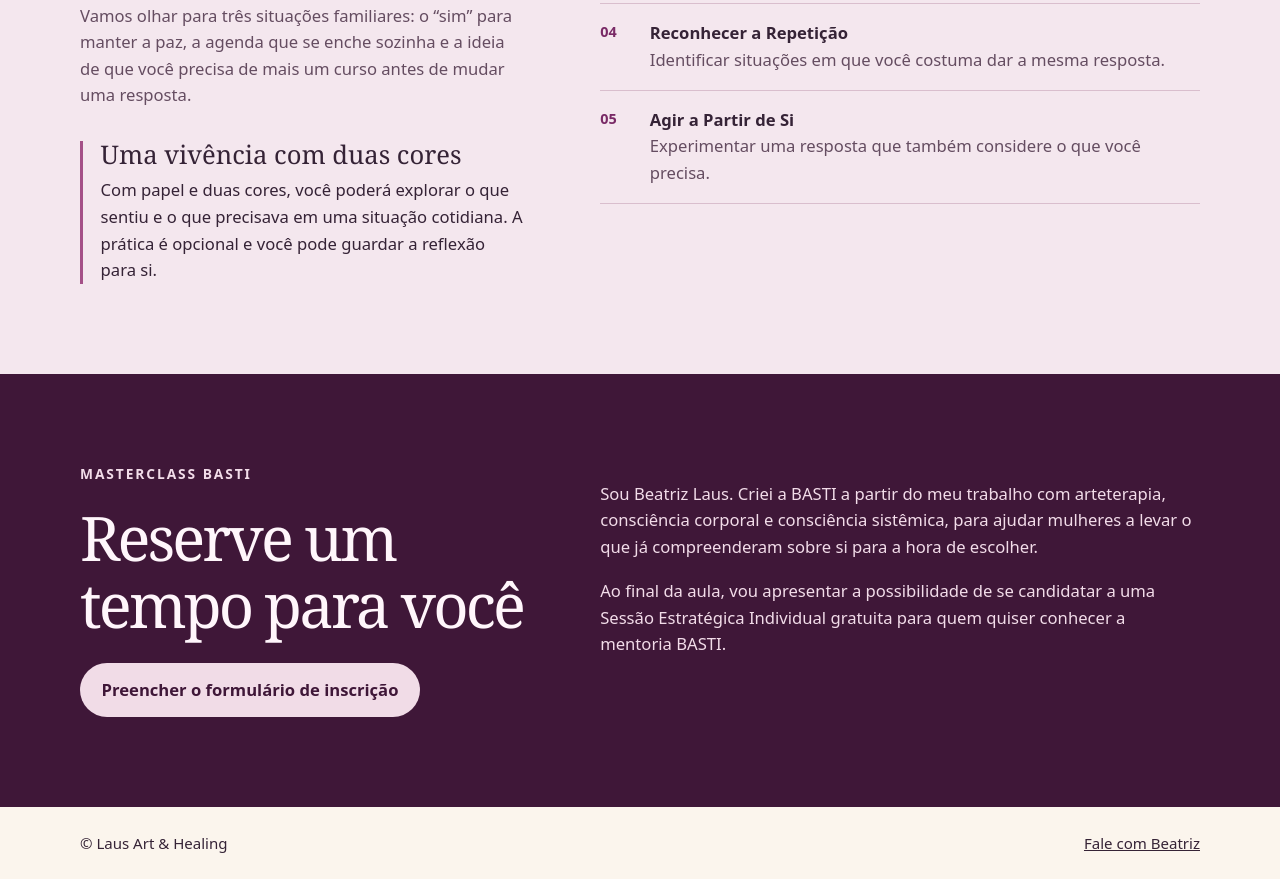
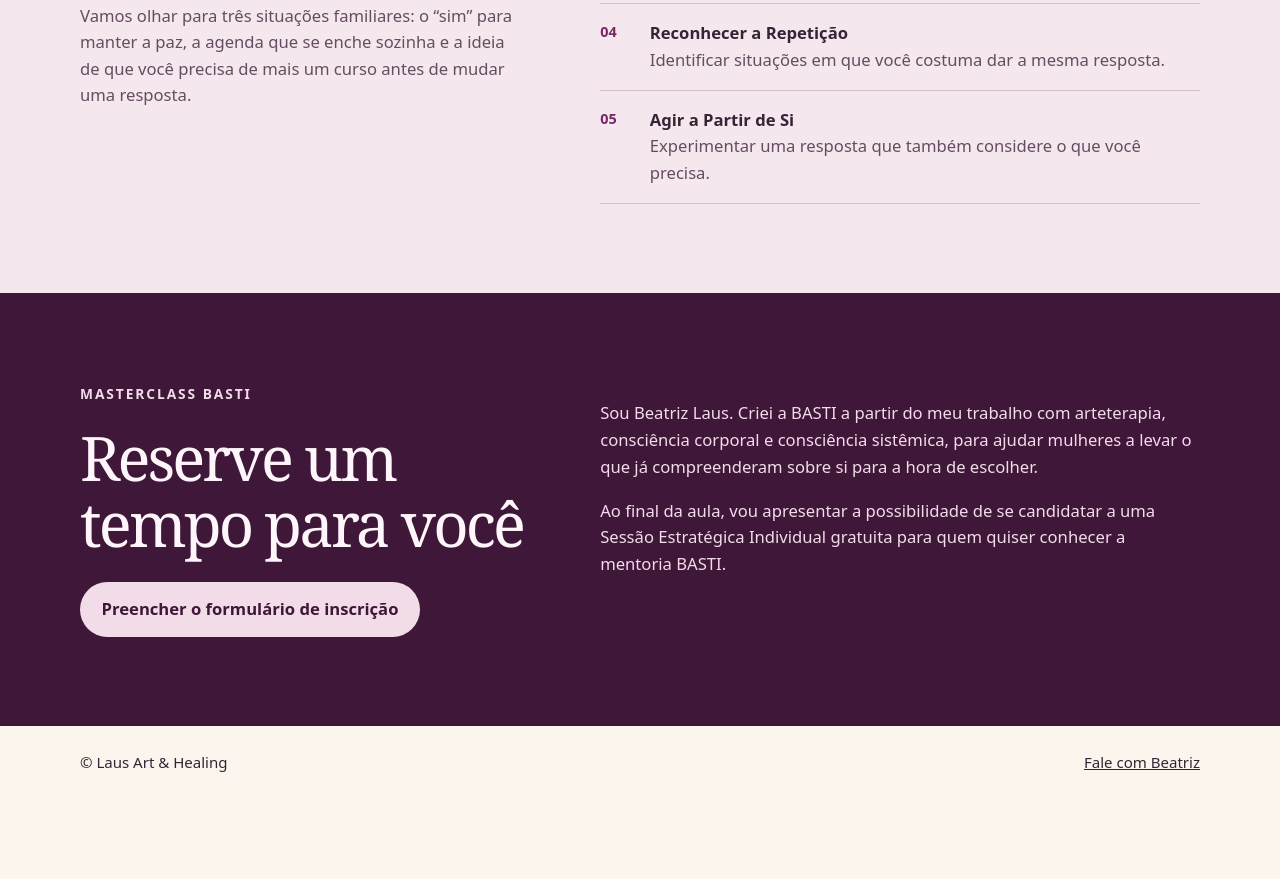
Before and after one commit to UE-marcovanwinnendael/Masterclass_Basti, a plain HTML site: page index.html in a window 1280 px wide. Shown: the part 1854-2733 px from the top of the page. After the commit the page ends 2652 px from the top, so only its background shows below. Drawn offline with Linux system fonts and the light colour scheme.

Commit message:
Remove practice section from index.html
Removed a section about a practice exercise with two colors.

```diff
--- a/index.html
+++ b/index.html
@@ -56,10 +56,6 @@ if (location.hash === '#inscricao') {
 <p class="kicker">Da consciência à experiência vivida</p>
 <h2>Os cinco passos do método BASTI</h2>
 <p class="lead">Vamos olhar para três situações familiares: o “sim” para manter a paz, a agenda que se enche sozinha e a ideia de que você precisa de mais um curso antes de mudar uma resposta.</p>
-<div class="practice">
-<h3>Uma vivência com duas cores</h3>
-<p>Com papel e duas cores, você poderá explorar o que sentiu e o que precisava em uma situação cotidiana. A prática é opcional e você pode guardar a reflexão para si.</p>
-</div>
 </div>
 <ol class="steps">
 <li><div><strong>Estar Presente</strong><span>Perceber o impulso de responder antes de assumir um compromisso.</span></div></li>
```
